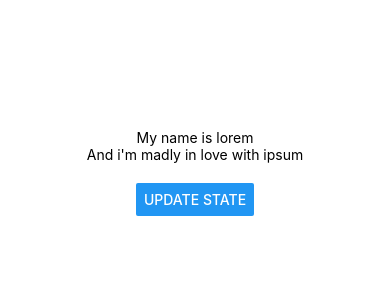
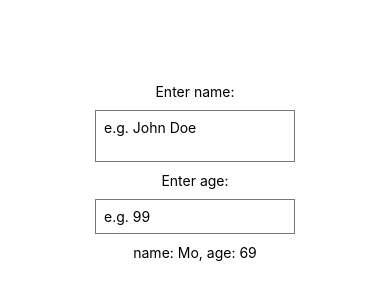
Before and after one commit to MuhammedAO/native, a React Native app: screen / in a window 390 px wide. Shown: the part 250-550 px from the top of the page. Built offline with nearby package versions, Linux system fonts and the light colour scheme.

Commit message:
Text inputs

```diff
--- a/App.js
+++ b/App.js
@@ -1,21 +1,28 @@
 import React, { useState } from 'react'
-import { StyleSheet, Text, View, Button } from 'react-native'
+import { StyleSheet, Text, View, TextInput } from 'react-native'
 
 export default function App() {
-  const [name, setName] = useState('lorem')
-  const [person, setPerson] = useState({ name: 'ipsum', age: 40 })
+  const [name, setName] = useState('Mo')
+  const [age, setAge] = useState(69)
 
-  const clickHandler = () => {
-    setName('Lorem ipsum dolor')
-    setPerson({ name: 'React Native', age: 45 })
-  }
   return (
     <View style={styles.container}>
-      <Text>My name is {name}</Text>
-      <Text>And i'm madly in love with {person.name}</Text>
-      <View style={styles.buttonContainer}>
-        <Button title='update state' onPress={clickHandler} />
-      </View>
+
+      <Text>Enter name:</Text>
+      <TextInput
+        multiline
+        placeholder='e.g. John Doe'
+        style={styles.input}
+        onChangeText={(value) => setName(value)} />
+
+      <Text>Enter age:</Text>
+      <TextInput
+        keyboardType='numeric'
+        placeholder='e.g. 99'
+        style={styles.input}
+        onChangeText={(value) => setAge(value)} />
+
+      <Text style={styles.result}>name: {name}, age: {age}</Text>
     </View>
   )
 }
@@ -23,11 +30,15 @@
 const styles = StyleSheet.create({
   container: {
     flex: 1,
-    backgroundColor: 'white',
+    backgroundColor: '#fff',
     alignItems: 'center',
     justifyContent: 'center',
   },
-  buttonContainer: {
-    marginTop: 20,
+  input: {
+    borderWidth: 1,
+    borderColor: '#777',
+    padding: 8,
+    margin: 10,
+    width: 200,
   }
 })
```
